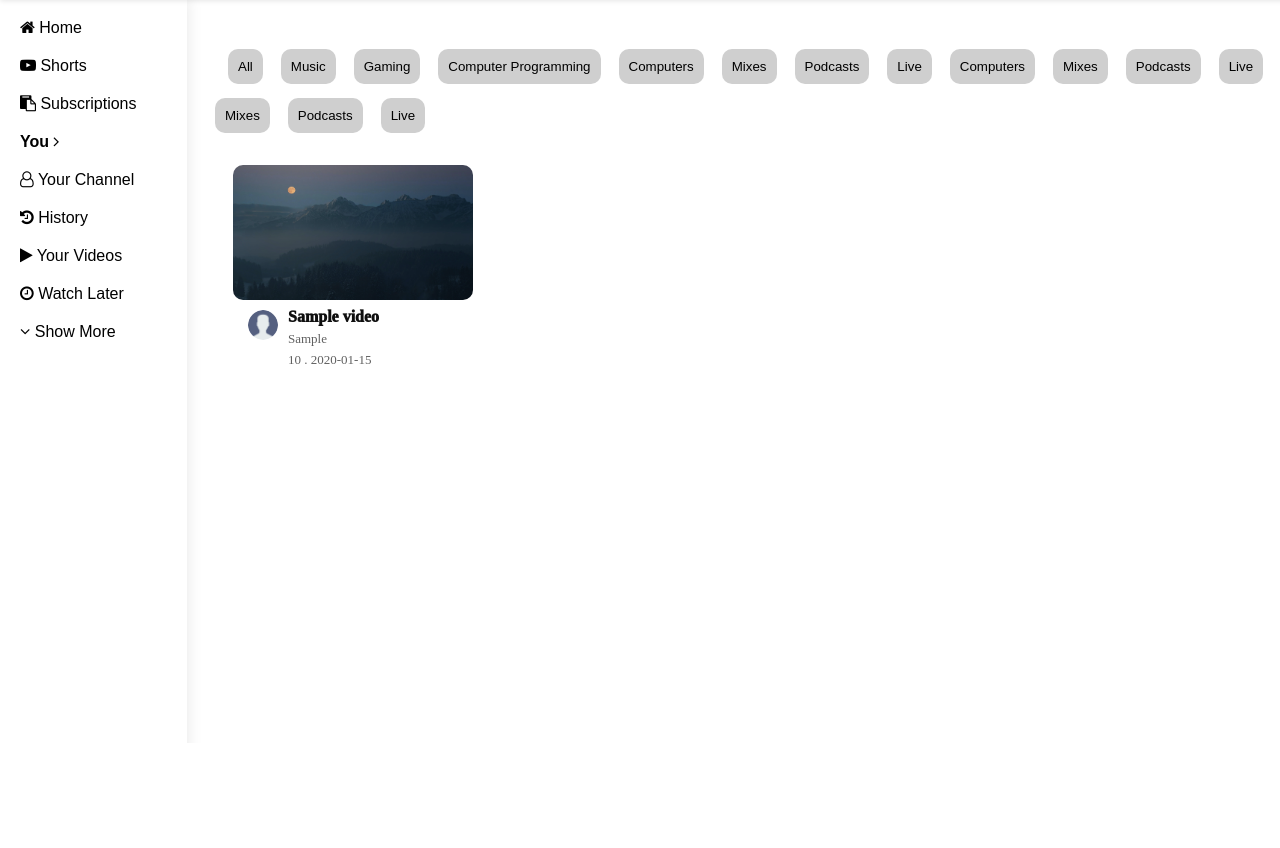
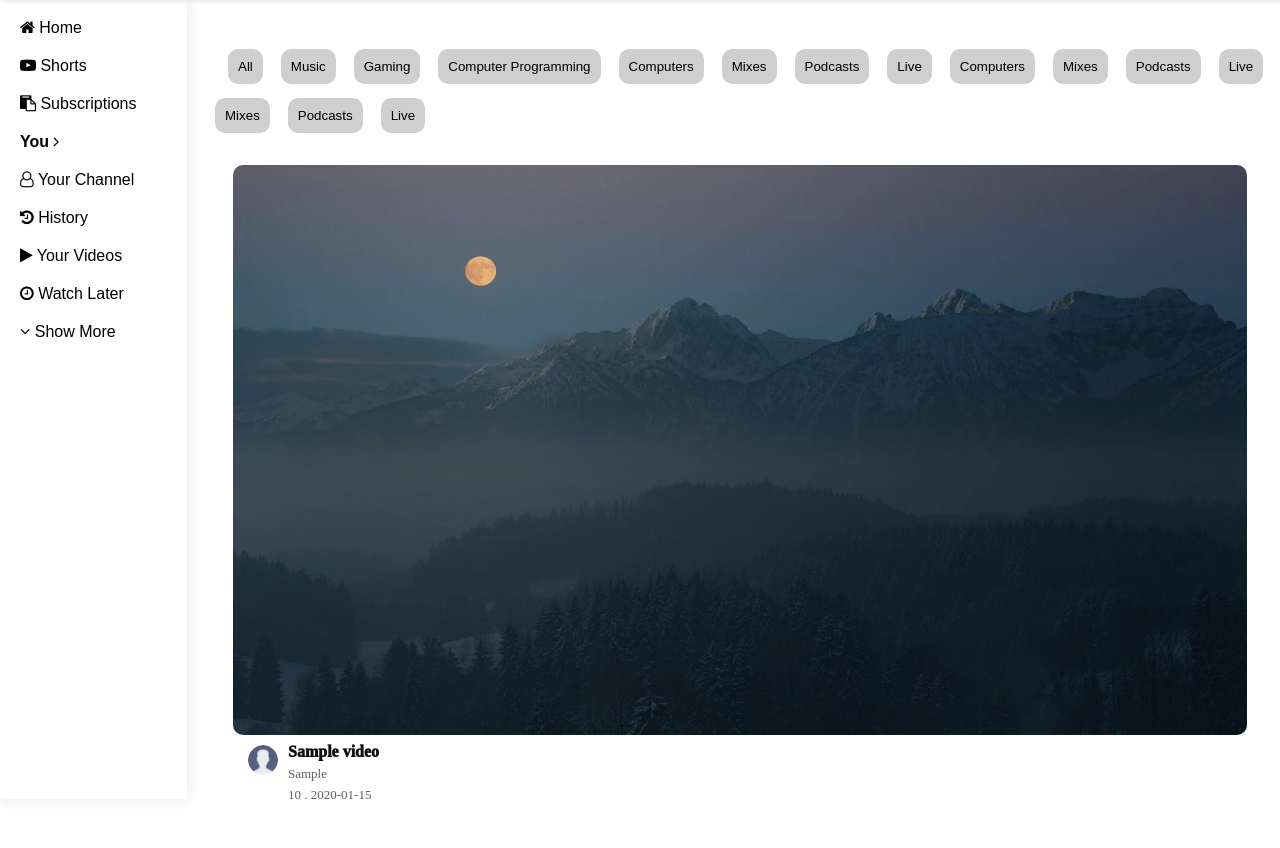
Before and after one commit to Abdullah-hmed/youtube-clone, a PHP site: page / in a window 1280 px wide. Shown: the part 57-905 px from the top of the page. Before the commit the page ends 421 px from the top, so only its background shows below. Run offline with PHP 8.4, Linux system fonts and the light colour scheme; tables that the repository leaves empty or names only in its code hold one stand-in row (values such as "Sample post"); data that the repository does not hold is empty.

Commit message:
Front Page video grid rework

```diff
--- a/index.php
+++ b/index.php
@@ -59,7 +59,7 @@
             <button>Live</button>
         </div>
 
-
+        <div class="video-grid">
         <?php
             $videoQuery = "Select * from video;";
             $result = $conn->query($videoQuery);
@@ -72,9 +72,8 @@
                     $uploadDate = $video["video_upload_date"];
                     echo '
                     <a href="video.php?videoID='.$videoID.'">
-                        <div class="video-grid">
                         <div class="video">
-                                <img class="thumbnail" src="thumbnails/wallpaper.webp" width="240" height="135"><br>
+                            <img class="thumbnail" src="thumbnails/wallpaper.webp" width="100%"><br>
                             <div class="video-info">
                                 <img class="user" src="Images/user.png" width="30">
                                 <div class="video-text">
@@ -84,12 +83,12 @@
                                 </div>
                             </div>
                         </div>
-                        </div>
                     </a>';
+
                 }
             }
-
         ?>
+        </div>
 
         <!-- <a href="video.php">
             <div class="video-grid">
--- a/style.css
+++ b/style.css
@@ -257,16 +257,19 @@ main {
 }
 
 .video-grid {
-    float: left;
+    /* float: left; */
     margin: 25px;
     display: grid;
-    align-items: center;
+    grid-template-columns: repeat( auto-fit ,minmax(300px, 1fr));
+    row-gap: 10px;
+    column-gap: 10px;
+    /* align-items: center; */
     /* box-shadow: 0 0 15px rgba(0, 0, 0, 0.1); */
 }
 
 .video {
     display: block;
-    width: 240px;
+    /* width: 240px; */
 }
 
 .video img {
@@ -314,7 +317,7 @@ main {
     font-weight: 1000;
     overflow: hidden;
     white-space: normal;
-    text-overflow: ellipsis;
+    text-overflow:clip;
     display: -webkit-box;
     -webkit-box-orient: vertical;
     -webkit-line-clamp: 2;
@@ -358,7 +361,7 @@ main {
 
     .video .thumbnail {
         /* aspect-ratio: 16/9; */
-        width: 350px;
+        width: 100%;
         height: auto;
     }
 
```
Lines whose indentation alone changed are shown as unchanged.
